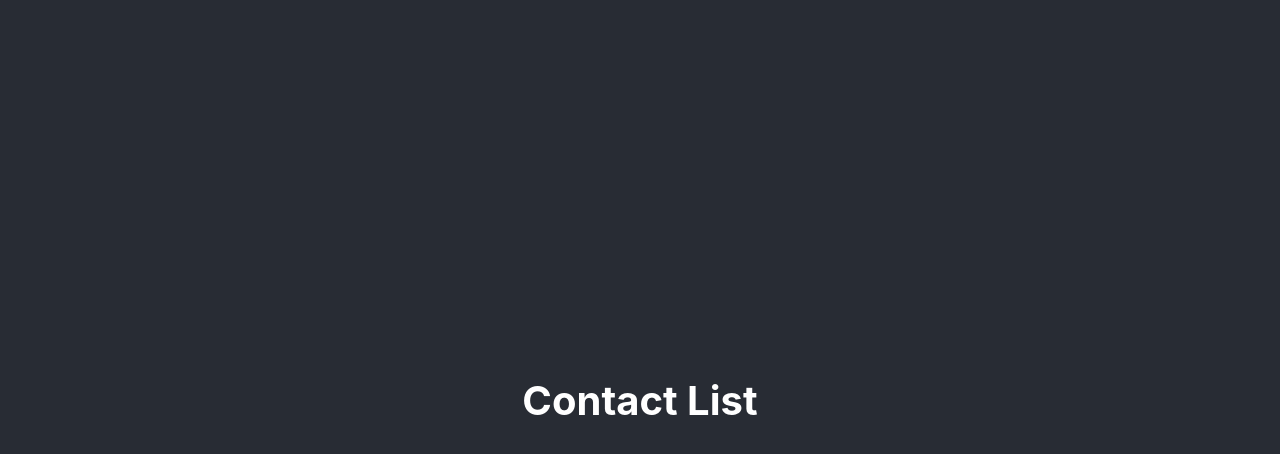
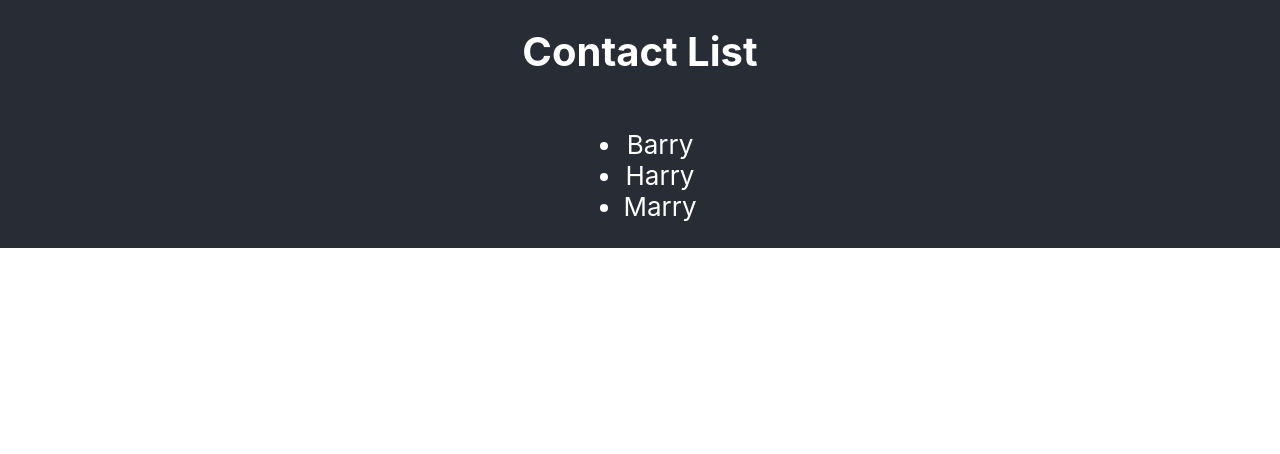
Before and after one commit to BalbinaK/contact-list, a React (Create React App) app: page / in a window 1280 px wide. Shown: the top 454 px of the page. Built offline with nearby package versions, Linux system fonts and the light colour scheme.

Commit message:
default contact names appear in the list

```diff
--- a/src/components/App/App.css
+++ b/src/components/App/App.css
@@ -2,9 +2,9 @@
   text-align: center;
 }
 
-.App-header {
+.App-header, .App-main {
   background-color: #282c34;
-  min-height: 100vh;
+  min-height: 10vh;
   display: flex;
   flex-direction: column;
   align-items: center;
--- a/src/components/App/App.js
+++ b/src/components/App/App.js
@@ -2,7 +2,11 @@ import React, { Component } from 'react';
 import './App.css';
 
 
-const contacts = [
+
+class App extends Component {
+
+  state = {
+    contacts: [
       {
         id: 1,
         name: 'Barry',
@@ -22,10 +26,6 @@ const contacts = [
         number: '97653234'
       }
     ]
-class App extends Component {
-
-  state = {
-    contacts: []
   }
 
   render() {
@@ -34,6 +34,19 @@ class App extends Component {
         <header className="App-header">
           <h1>Contact List</h1>
         </header>
+        <main className="App-main">
+          <ul>
+            {
+              this.state.contacts.map(
+                contact => (
+                  <li key={contact.id}>
+                    {contact.name}
+                  </li>
+                )
+              )
+            }
+          </ul>
+        </main>
       </div>
     );
   }
```
Also changed, not shown: 1 other file (tests, documents, lock files or other folders). Lines whose indentation alone changed are shown as unchanged.
